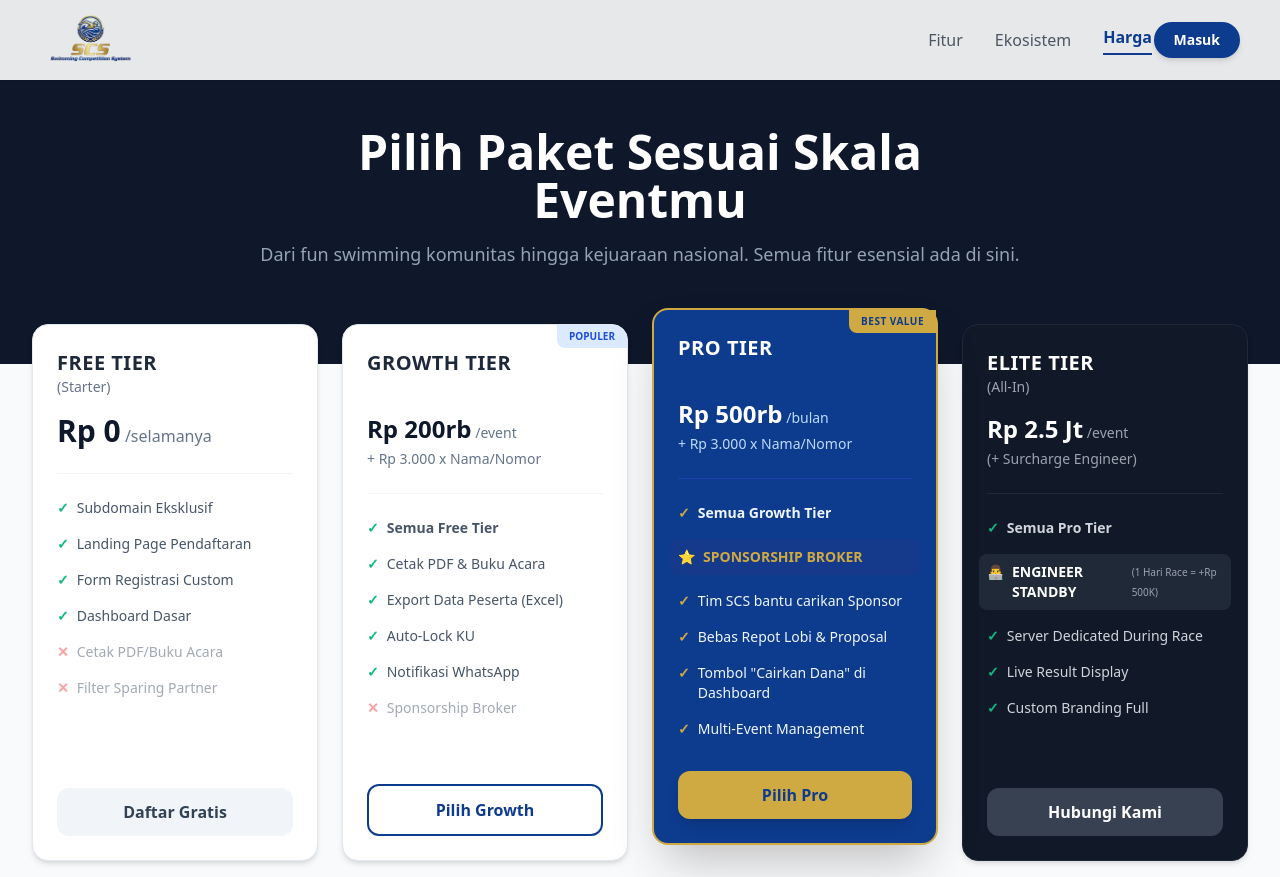
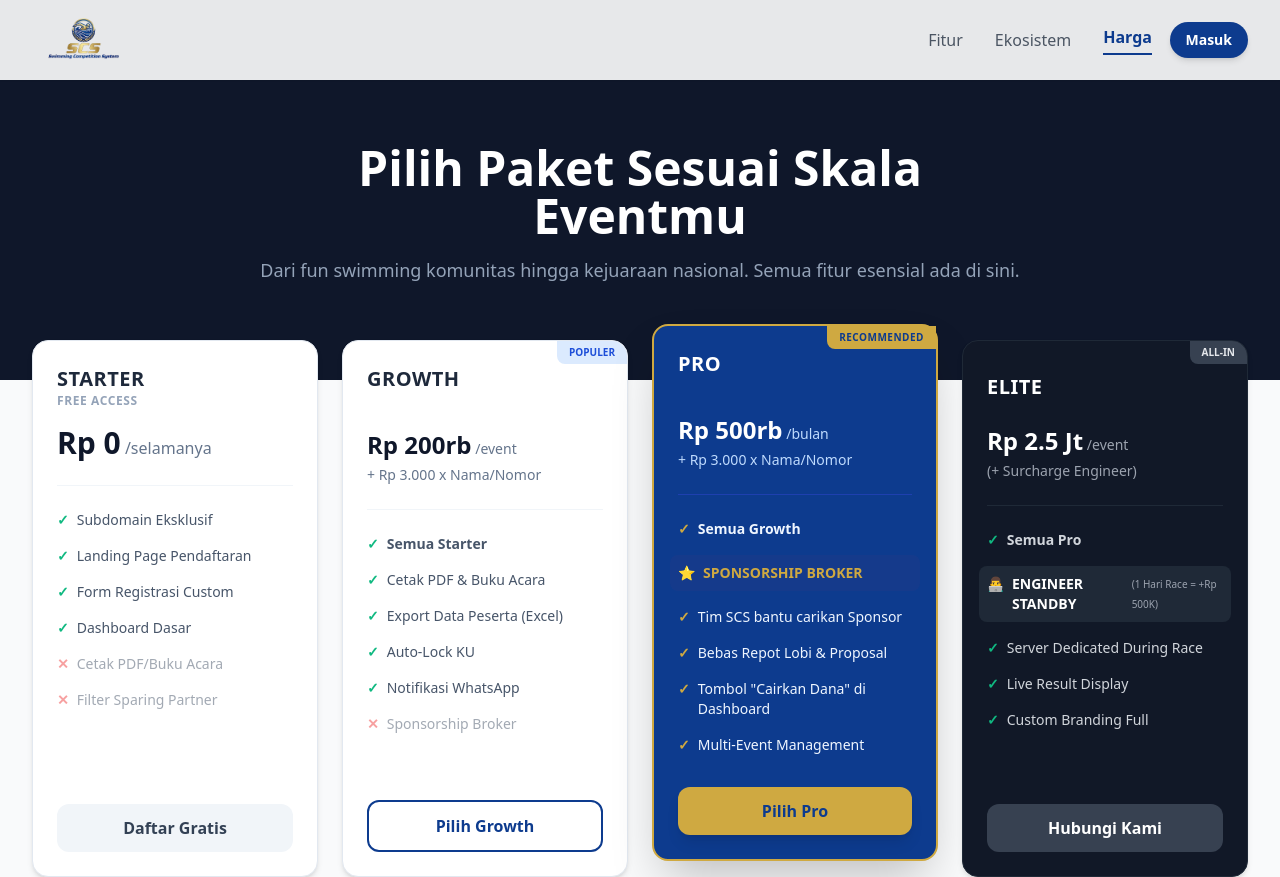
Before and after one commit to SCS-Akuatik/View-SCS, a website built with Vite: page pricing.html in a window 1280 px wide. Shown: the top 877 px of the page. Built offline with nearby package versions, Linux system fonts and the light colour scheme.

Commit message:
pricing name pack

```diff
--- a/pricing.html
+++ b/pricing.html
@@ -16,41 +16,44 @@
 </head>
 <body class="bg-gray-50 text-gray-800 font-sans antialiased">
 
-    <!-- NAVBAR -->
+    <!-- NAVBAR (Fixed dengan z-index dan padding aman untuk tombol Masuk) -->
     <nav class="bg-white/90 backdrop-blur-md shadow-sm fixed w-full z-50 top-0">
         <div class="max-w-7xl mx-auto px-4 sm:px-6 lg:px-8">
             <div class="flex justify-between items-center h-16 md:h-20">
                 <div class="flex-shrink-0 flex items-center h-full py-2">
-                    <a href="/"><img class="max-h-12 md:max-h-16 w-auto object-contain" src="/images/logo.png" alt="SCS Logo"></a>
+                    <a href="/" class="block hover:scale-105 transition-transform duration-200">
+                        <img class="max-h-10 md:max-h-14 w-auto object-contain" src="/images/logo.png" alt="SCS Logo">
+                    </a>
                 </div>
                 <div class="hidden md:flex space-x-8 items-center mr-24">
                     <a href="/#fitur" class="text-gray-600 hover:text-scsBlue font-medium">Fitur</a>
                     <a href="/#ekosistem" class="text-gray-600 hover:text-scsBlue font-medium">Ekosistem</a>
                     <a href="/pricing.html" class="text-scsBlue font-extrabold border-b-2 border-scsBlue pb-1">Harga</a>
                 </div>
-                <a href="/auth.html" class="absolute right-6 md:right-10 bg-scsBlue text-white px-5 py-2 text-sm rounded-full font-bold shadow-md hover:bg-blue-900 transition">
+                <!-- Tombol Masuk dengan posisi absolute/right yang aman dari benturan -->
+                <a href="/auth.html" class="absolute right-4 md:right-8 bg-scsBlue text-white px-4 py-2 text-xs md:text-sm rounded-full font-bold shadow-md hover:bg-blue-900 transition z-50">
                     Masuk
                 </a>
             </div>
         </div>
     </nav>
 
-    <!-- HERO PRICING -->
-    <section class="pt-32 pb-16 bg-slate-900 text-white text-center px-4">
+    <!-- HERO PRICING (Diberikan padding-top tambahan agar tidak ketutup fixed navbar) -->
+    <section class="pt-28 md:pt-36 pb-16 bg-slate-900 text-white text-center px-4">
         <div class="max-w-3xl mx-auto">
-            <h1 class="text-4xl md:text-5xl font-extrabold mb-4">Pilih Paket Sesuai Skala Eventmu</h1>
-            <p class="text-lg text-slate-400 mb-8">Dari fun swimming komunitas hingga kejuaraan nasional. Semua fitur esensial ada di sini.</p>
+            <h1 class="text-3xl md:text-5xl font-extrabold mb-4">Pilih Paket Sesuai Skala Eventmu</h1>
+            <p class="text-base md:text-lg text-slate-400 mb-8">Dari fun swimming komunitas hingga kejuaraan nasional. Semua fitur esensial ada di sini.</p>
         </div>
     </section>
 
-    <!-- PRICING CARDS -->
+    <!-- PRICING CARDS (Nama Tier Dirampingkan & Punchy) -->
     <section class="max-w-7xl mx-auto px-4 sm:px-6 lg:px-8 -mt-10 relative z-10 mb-20">
         <div class="grid grid-cols-1 md:grid-cols-2 lg:grid-cols-4 gap-6">
 
-            <!-- FREE TIER -->
+            <!-- STARTER TIER -->
             <div class="bg-white rounded-2xl shadow-md border border-slate-200 p-6 flex flex-col">
-                <h3 class="text-xl font-bold text-slate-800 uppercase tracking-wide">Free Tier</h3>
-                <p class="text-sm text-slate-500 mb-4">(Starter)</p>
+                <h3 class="text-xl font-bold text-slate-800 uppercase tracking-wide">Starter</h3>
+                <p class="text-xs text-slate-400 mb-4 font-semibold uppercase tracking-wider">Free Access</p>
                 <div class="mb-6 pb-6 border-b border-slate-100">
                     <span class="text-3xl font-extrabold text-slate-900">Rp 0</span>
                     <span class="text-slate-500">/selamanya</span>
@@ -69,13 +72,13 @@
             <!-- GROWTH TIER -->
             <div class="bg-white rounded-2xl shadow-md border border-slate-200 p-6 flex flex-col relative overflow-hidden">
                 <div class="absolute top-0 right-0 bg-blue-100 text-blue-700 text-[10px] font-bold px-3 py-1 rounded-bl-lg uppercase">Populer</div>
-                <h3 class="text-xl font-bold text-slate-800 uppercase tracking-wide">Growth Tier</h3>
+                <h3 class="text-xl font-bold text-slate-800 uppercase tracking-wide">Growth</h3>
                 <div class="mb-6 pb-6 border-b border-slate-100 mt-9">
                     <div class="text-2xl font-extrabold text-slate-900">Rp 200rb<span class="text-sm font-normal text-slate-500"> /event</span></div>
                     <div class="text-sm text-slate-500 font-medium mt-1">+ Rp 3.000 x Nama/Nomor</div>
                 </div>
                 <ul class="space-y-4 mb-8 flex-1 text-sm text-slate-600">
-                    <li class="flex items-start gap-2 font-bold"><span class="text-emerald-500">✓</span> Semua Free Tier</li>
+                    <li class="flex items-start gap-2 font-bold"><span class="text-emerald-500">✓</span> Semua Starter</li>
                     <li class="flex items-start gap-2"><span class="text-emerald-500 font-bold">✓</span> Cetak PDF & Buku Acara</li>
                     <li class="flex items-start gap-2"><span class="text-emerald-500 font-bold">✓</span> Export Data Peserta (Excel)</li>
                     <li class="flex items-start gap-2"><span class="text-emerald-500 font-bold">✓</span> Auto-Lock KU</li>
@@ -85,17 +88,16 @@
                 <button class="block w-full py-3 px-4 border-2 border-scsBlue text-scsBlue hover:bg-blue-50 text-center font-bold rounded-xl transition-colors">Pilih Growth</button>
             </div>
 
-            <!-- PRO TIER (BEST VALUE) -->
+            <!-- PRO TIER (Badge diganti RECOMMENDED / Panitia Favorit) -->
             <div class="bg-scsBlue rounded-2xl shadow-2xl border-2 border-scsGold p-6 flex flex-col relative transform md:-translate-y-4">
-                <div class="absolute top-0 right-0 bg-scsGold text-scsBlue text-[10px] font-extrabold px-3 py-1 rounded-bl-lg uppercase tracking-wider">Best Value</div>
-                <h3 class="text-xl font-bold text-white uppercase tracking-wide">Pro Tier</h3>
+                <div class="absolute top-0 right-0 bg-scsGold text-scsBlue text-[10px] font-extrabold px-3 py-1 rounded-bl-lg uppercase tracking-wider">Recommended</div>
+                <h3 class="text-xl font-bold text-white uppercase tracking-wide">Pro</h3>
                 <div class="mb-6 pb-6 border-b border-blue-800 mt-9 text-white">
                     <div class="text-2xl font-extrabold">Rp 500rb<span class="text-sm font-normal text-blue-200"> /bulan</span></div>
                     <div class="text-sm text-blue-200 font-medium mt-1">+ Rp 3.000 x Nama/Nomor</div>
                 </div>
-                <!-- REVISI FITUR PRO TIER SESUAI MODEL BISNIS BARU -->
                 <ul class="space-y-4 mb-8 flex-1 text-sm text-blue-50">
-                    <li class="flex items-start gap-2 font-bold"><span class="text-scsGold">✓</span> Semua Growth Tier</li>
+                    <li class="flex items-start gap-2 font-bold"><span class="text-scsGold">✓</span> Semua Growth</li>
                     <li class="flex items-start gap-2 font-bold text-scsGold bg-blue-900/50 p-2 rounded-lg -mx-2"><span class="text-scsGold">⭐</span> SPONSORSHIP BROKER</li>
                     <li class="flex items-start gap-2"><span class="text-scsGold font-bold">✓</span> Tim SCS bantu carikan Sponsor</li>
                     <li class="flex items-start gap-2"><span class="text-scsGold font-bold">✓</span> Bebas Repot Lobi & Proposal</li>
@@ -105,16 +107,16 @@
                 <button class="block w-full py-3 px-4 bg-scsGold hover:bg-yellow-500 text-scsBlue text-center font-extrabold rounded-xl transition-colors shadow-lg">Pilih Pro</button>
             </div>
 
-            <!-- ELITE TIER -->
-            <div class="bg-gray-900 rounded-2xl shadow-md border border-gray-800 p-6 flex flex-col text-white">
-                <h3 class="text-xl font-bold uppercase tracking-wide">Elite Tier</h3>
-                <p class="text-sm text-gray-400 mb-4">(All-In)</p>
-                <div class="mb-6 pb-6 border-b border-gray-800">
+            <!-- ELITE TIER (Dilengkapi Badge ALL-IN kecil) -->
+            <div class="bg-gray-900 rounded-2xl shadow-md border border-gray-800 p-6 flex flex-col text-white relative overflow-hidden">
+                <div class="absolute top-0 right-0 bg-gray-700 text-gray-200 text-[10px] font-bold px-3 py-1 rounded-bl-lg uppercase">All-In</div>
+                <h3 class="text-xl font-bold uppercase tracking-wide mt-2">Elite</h3>
+                <div class="mb-6 pb-6 border-b border-gray-800 mt-6">
                     <div class="text-2xl font-extrabold">Rp 2.5 Jt<span class="text-sm font-normal text-gray-400"> /event</span></div>
                     <div class="text-sm text-gray-400 font-medium mt-1">(+ Surcharge Engineer)</div>
                 </div>
                 <ul class="space-y-4 mb-8 flex-1 text-sm text-gray-300">
-                    <li class="flex items-start gap-2 font-bold"><span class="text-emerald-500">✓</span> Semua Pro Tier</li>
+                    <li class="flex items-start gap-2 font-bold"><span class="text-emerald-500">✓</span> Semua Pro</li>
                     <li class="flex items-start gap-2 font-bold text-white bg-gray-800 p-2 rounded-lg -mx-2"><span class="text-emerald-500">👨‍💻</span> ENGINEER STANDBY <br><span class="text-[10px] font-normal text-gray-400">(1 Hari Race = +Rp 500K)</span></li>
                     <li class="flex items-start gap-2"><span class="text-emerald-500 font-bold">✓</span> Server Dedicated During Race</li>
                     <li class="flex items-start gap-2"><span class="text-emerald-500 font-bold">✓</span> Live Result Display</li>
@@ -135,9 +137,7 @@
             </div>
 
             <div class="bg-slate-50 rounded-3xl p-6 md:p-10 border border-slate-200 shadow-sm">
-                <!-- Input Area -->
                 <div class="grid grid-cols-1 md:grid-cols-2 gap-8 mb-10 pb-10 border-b border-slate-200">
-                    <!-- Slider Peserta -->
                     <div>
                         <div class="flex justify-between items-end mb-2">
                             <label class="font-bold text-slate-700">Jumlah Peserta</label>
@@ -148,7 +148,6 @@
                             <span>50 org</span><span>2000 org</span>
                         </div>
                     </div>
-                    <!-- Slider Rata-rata Nomor -->
                     <div>
                         <div class="flex justify-between items-end mb-2">
                             <label class="font-bold text-slate-700">Rata-rata Nomor/Orang</label>
@@ -161,7 +160,6 @@
                     </div>
                 </div>
 
-                <!-- Output Area -->
                 <div class="grid grid-cols-1 md:grid-cols-2 gap-6">
                     <div class="bg-white p-5 rounded-2xl border border-slate-200 flex flex-col justify-center items-center text-center">
                         <span class="text-sm font-bold text-slate-500 uppercase tracking-widest mb-2">Total Biaya (Growth)</span>
@@ -184,7 +182,6 @@
             <h2 class="text-2xl font-extrabold text-slate-800 mb-8 text-center">Pertanyaan yang Sering Diajukan (FAQ)</h2>
 
             <div class="space-y-4">
-                <!-- REVISI FAQ SPONSOR -->
                 <div class="bg-white p-5 rounded-xl border border-slate-200 shadow-sm">
                     <h4 class="font-bold text-slate-800 text-lg mb-2">Bagaimana cara kerja fitur Sponsorship Broker di Pro Tier?</h4>
                     <p class="text-slate-600 text-sm">Tim SCS bertindak sebagai agensi eksklusif yang mencarikan sponsor untuk event Anda. Jika event Anda memenuhi kriteria brand, Anda akan mendapat notifikasi di Dashboard dan tinggal klik "Cairkan Dana". Anda bebas repot bikin proposal dan bisa fokus ngurus teknis lomba!</p>
@@ -232,23 +229,18 @@
             let p = parseInt(inpPeserta.value);
             let n = parseFloat(inpNomor.value);
 
-            // Update Label
             valPeserta.innerText = p;
             valNomor.innerText = n;
 
-            // Hitung Variabel Cost (Peserta * Rata2 Nomor * Rp 3000)
             let varCost = Math.round(p * n * hargaPerNomor);
 
-            // Tampilkan Output
             outGrowth.innerText = formatRupiah(baseGrowth + varCost);
             outPro.innerText = formatRupiah(basePro + varCost);
         }
 
-        // Event Listener untuk pergerakan slider
         inpPeserta.addEventListener('input', hitungTotal);
         inpNomor.addEventListener('input', hitungTotal);
 
-        // Hitung pertama kali saat halaman dimuat
         hitungTotal();
     </script>
 </body>
```
Also changed, not shown: index.html (+6 -3 lines).
